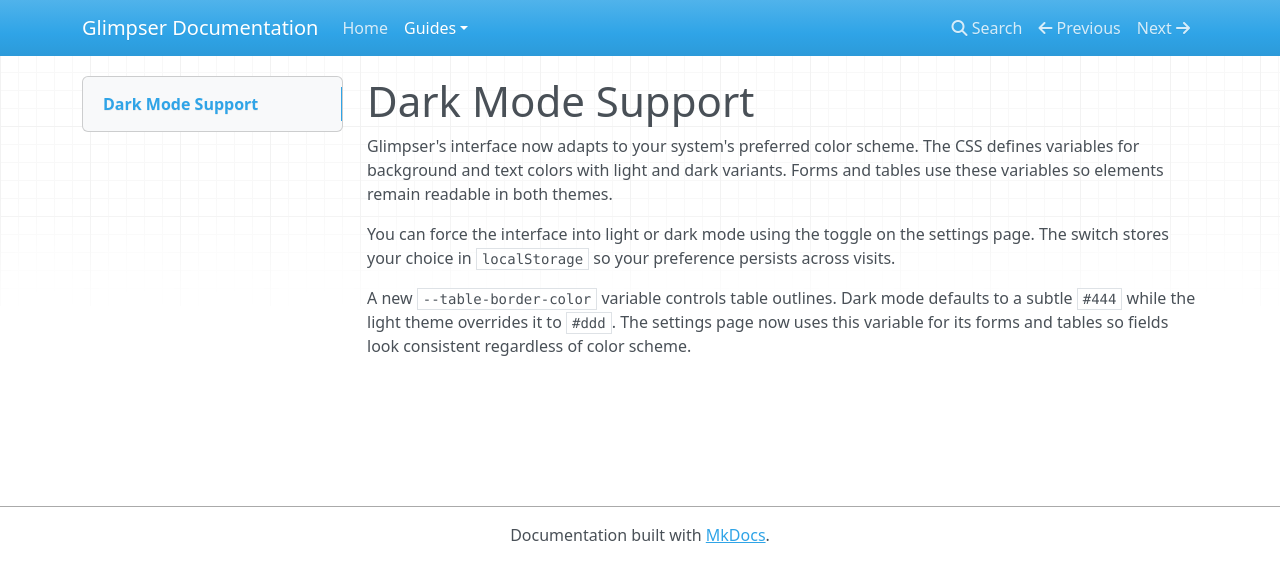
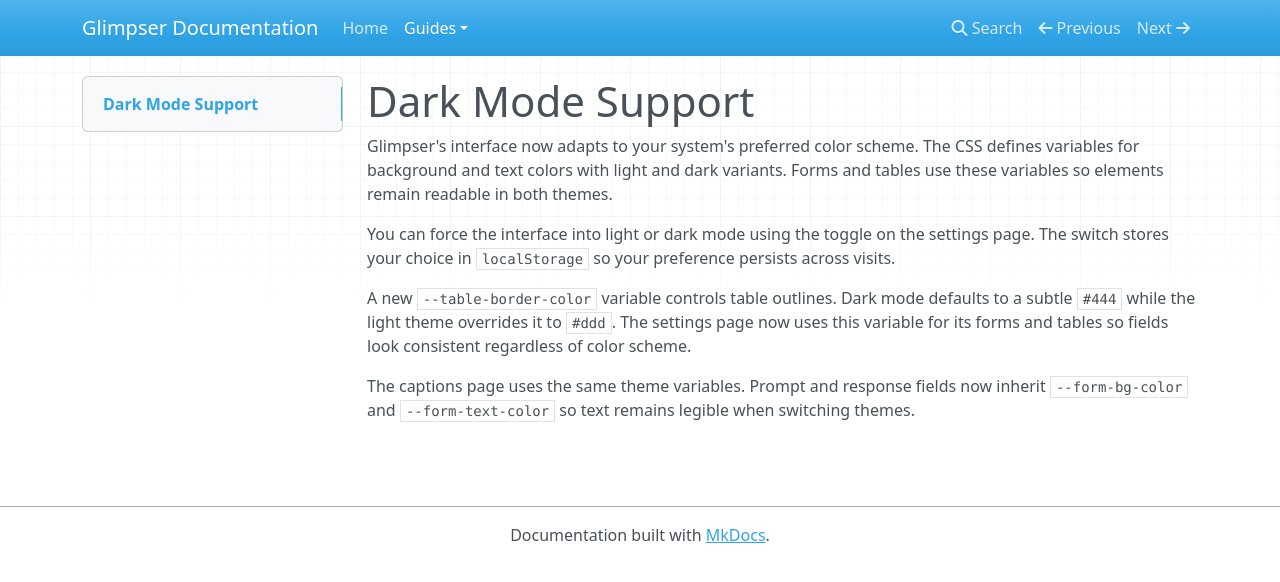
Before and after one commit to KristopherKubicki/glimpser, an MkDocs documentation site: the page built from docs/dark_mode.md, in a window 1280 px wide. Shown: the top 582 px of the page. Built offline with MkDocs 1.6.1, drawn with Linux system fonts in a browser that asks for light colours; nearby versions of some CDN libraries.

Commit message:
style: refine captions layout

```diff
--- a/docs/dark_mode.md
+++ b/docs/dark_mode.md
@@ -13,3 +13,7 @@
 defaults to a subtle `#444` while the light theme overrides it to `#ddd`.
 The settings page now uses this variable for its forms and tables so fields
 look consistent regardless of color scheme.
+
+The captions page uses the same theme variables. Prompt and response fields now
+inherit `--form-bg-color` and `--form-text-color` so text remains legible when
+switching themes.
```
Also changed, not shown: app/static/css/style.css (+26 -0 lines), 1 other file.
